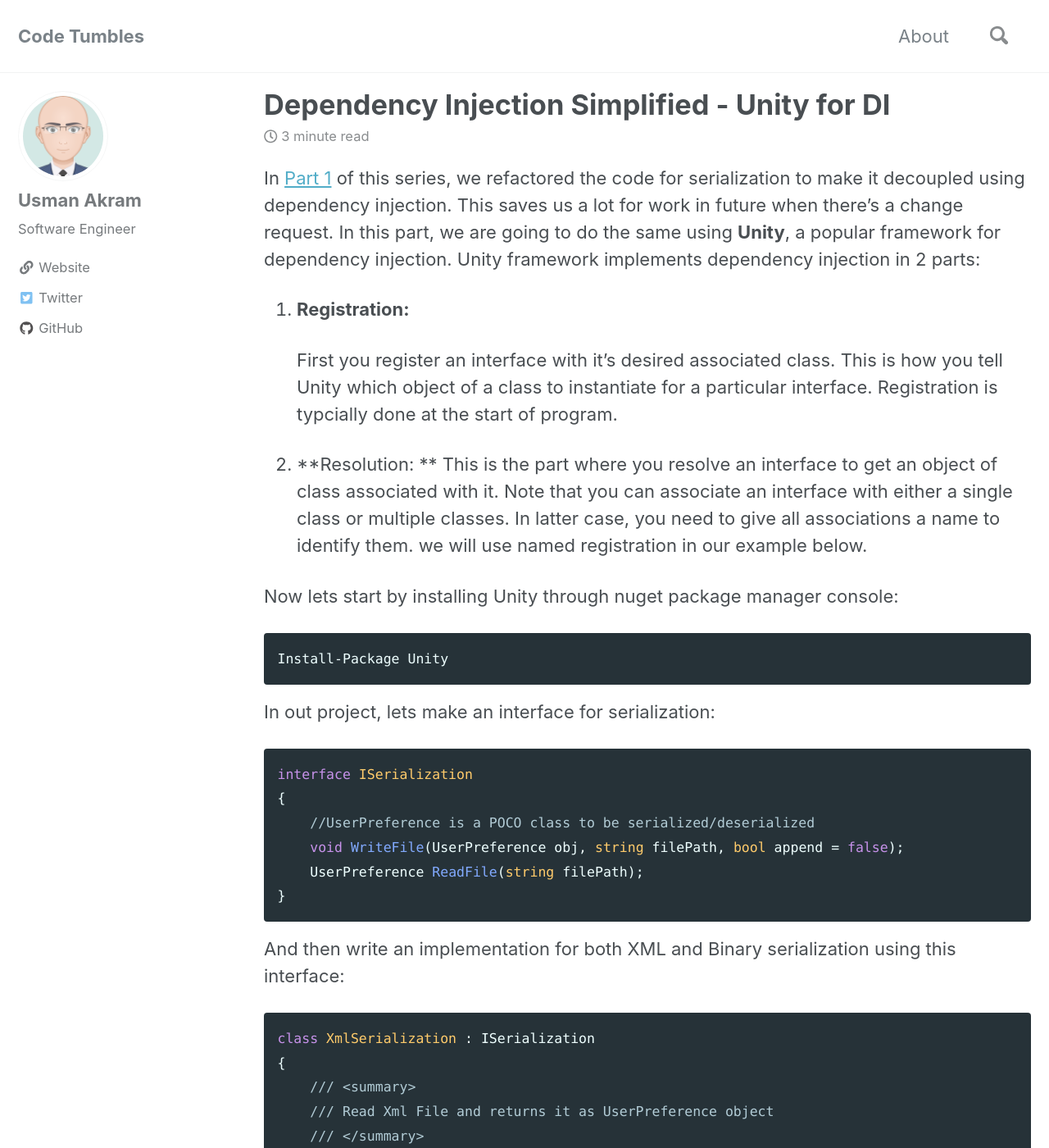
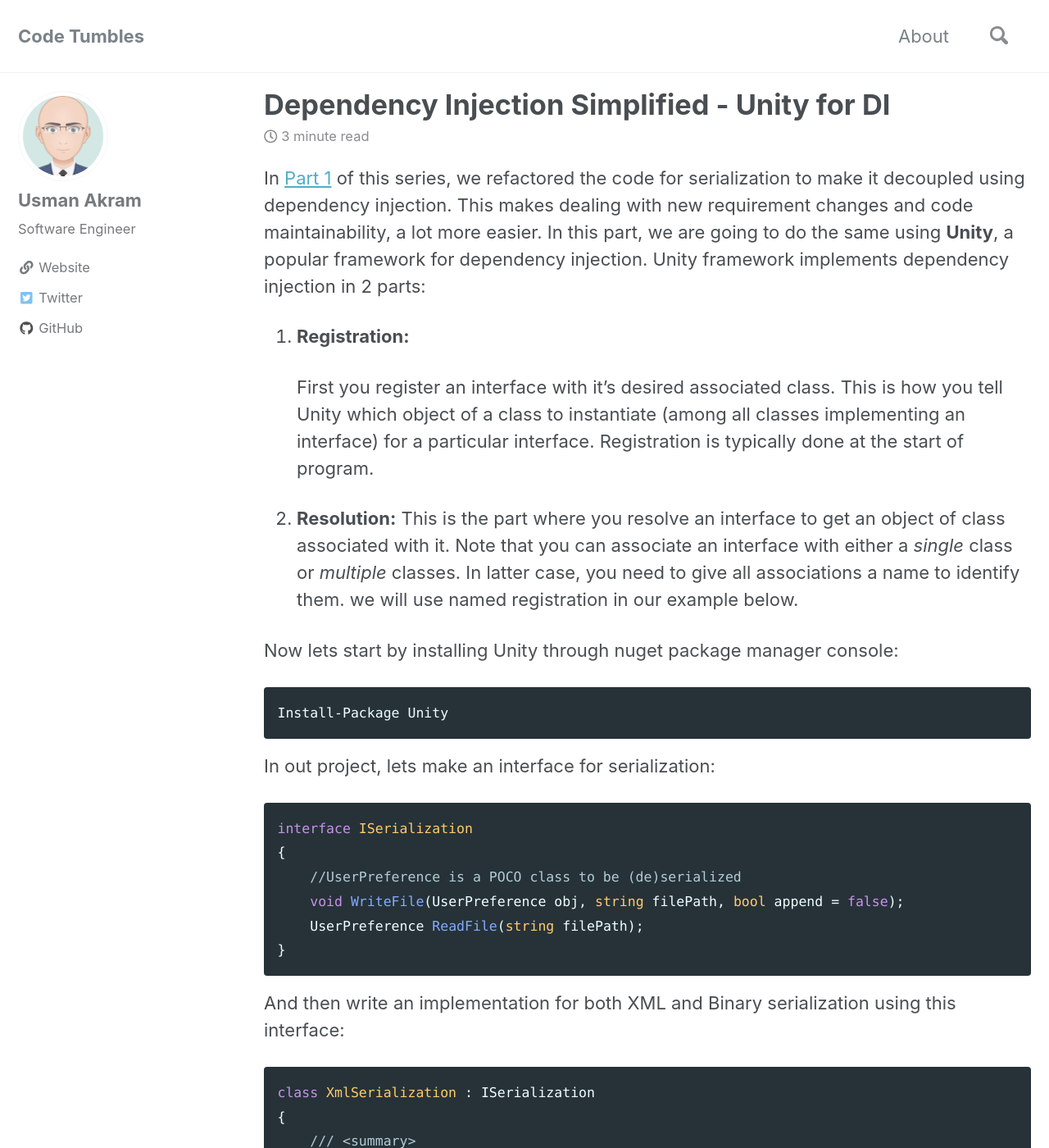
Before and after one commit to CodingTumbleweed/blog, a Jekyll site: the page built from _posts/2019/2019-03-13-dependency-injection-simplified-part-2.md, in a window 1280 px wide and 1400 px high. Shown: the whole window at 82% size. Built offline with Jekyll 4.4.1, drawn with Linux system fonts in a browser that asks for light colours; nearby versions of some CDN libraries; some of the changed text lies outside the part shown.

Commit message:
Fixed typos in article
Fixed typos in Dependency Injection Simplified - Unity for DI article

````diff
--- a/_posts/2019/2019-03-13-dependency-injection-simplified-part-2.md
+++ b/_posts/2019/2019-03-13-dependency-injection-simplified-part-2.md
@@ -11,14 +11,14 @@
 - Unity
 ---
 
-In [Part 1](/blog/design_pattern/dependency-injection-simplified-part-1/) of this series, we refactored the code for serialization to make it decoupled using dependency injection. This saves us a lot for work in future when there's a change request. In this part, we are going to do the same using **Unity**, a popular framework for dependency injection.  Unity framework implements dependency injection in 2 parts:
+In [Part 1](/blog/design_pattern/dependency-injection-simplified-part-1/) of this series, we refactored the code for serialization to make it decoupled using dependency injection. This makes dealing with new requirement changes and code maintainability, a lot more easier. In this part, we are going to do the same using **Unity**, a popular framework for dependency injection.  Unity framework implements dependency injection in 2 parts:
 
 1. **Registration:**
 
-   First you register an interface with it's desired associated class. This is how you tell Unity which object of a class to instantiate for a particular interface. Registration is typcially done at the start of program.
+   First you register an interface with it's desired associated class. This is how you tell Unity which object of a class to instantiate (among all classes implementing an interface) for a particular interface. Registration is typically done at the start of program.
 
-2. **Resolution: **
-    This is the part where you resolve an  interface to get an object of class associated with it. Note that you can associate an interface with either a single class or multiple classes. In latter case, you need to give all associations a name to identify them. we will use named registration in our example below.
+2. **Resolution:**
+    This is the part where you resolve an  interface to get an object of class associated with it. Note that you can associate an interface with either a *single* class or *multiple* classes. In latter case, you need to give all associations a name to identify them. we will use named registration in our example below.
 
 Now lets start by installing Unity through nuget package manager console:
 
@@ -31,7 +31,7 @@
 ```csharp
 interface ISerialization
 {
-    //UserPreference is a POCO class to be serialized/deserialized
+    //UserPreference is a POCO class to be (de)serialized
     void WriteFile(UserPreference obj, string filePath, bool append = false);
     UserPreference ReadFile(string filePath);
 }
````
Also changed, not shown: other parts of _posts/2019/2019-03-13-dependency-injection-simplified-part-2.md (+3 -3 lines).
